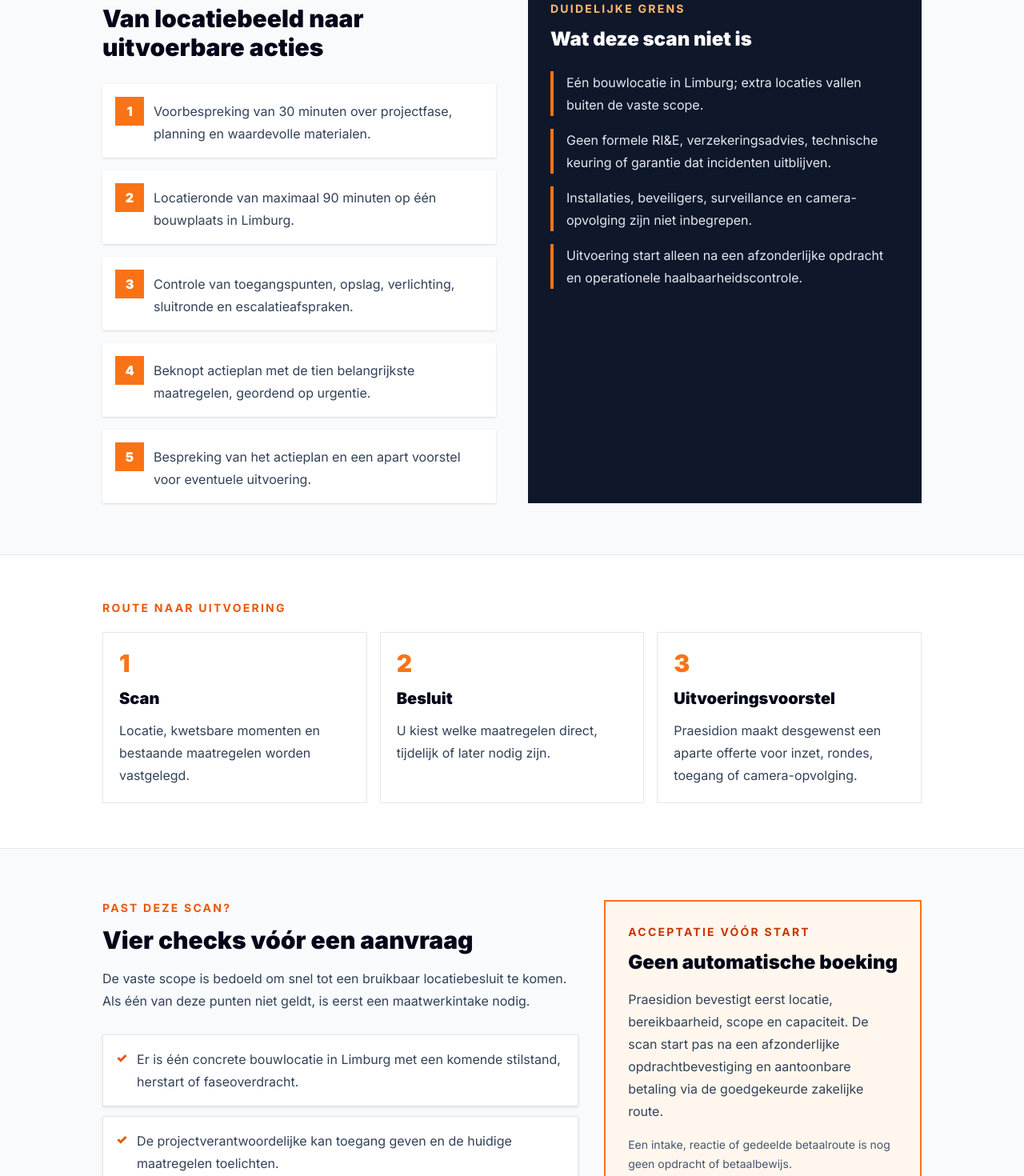
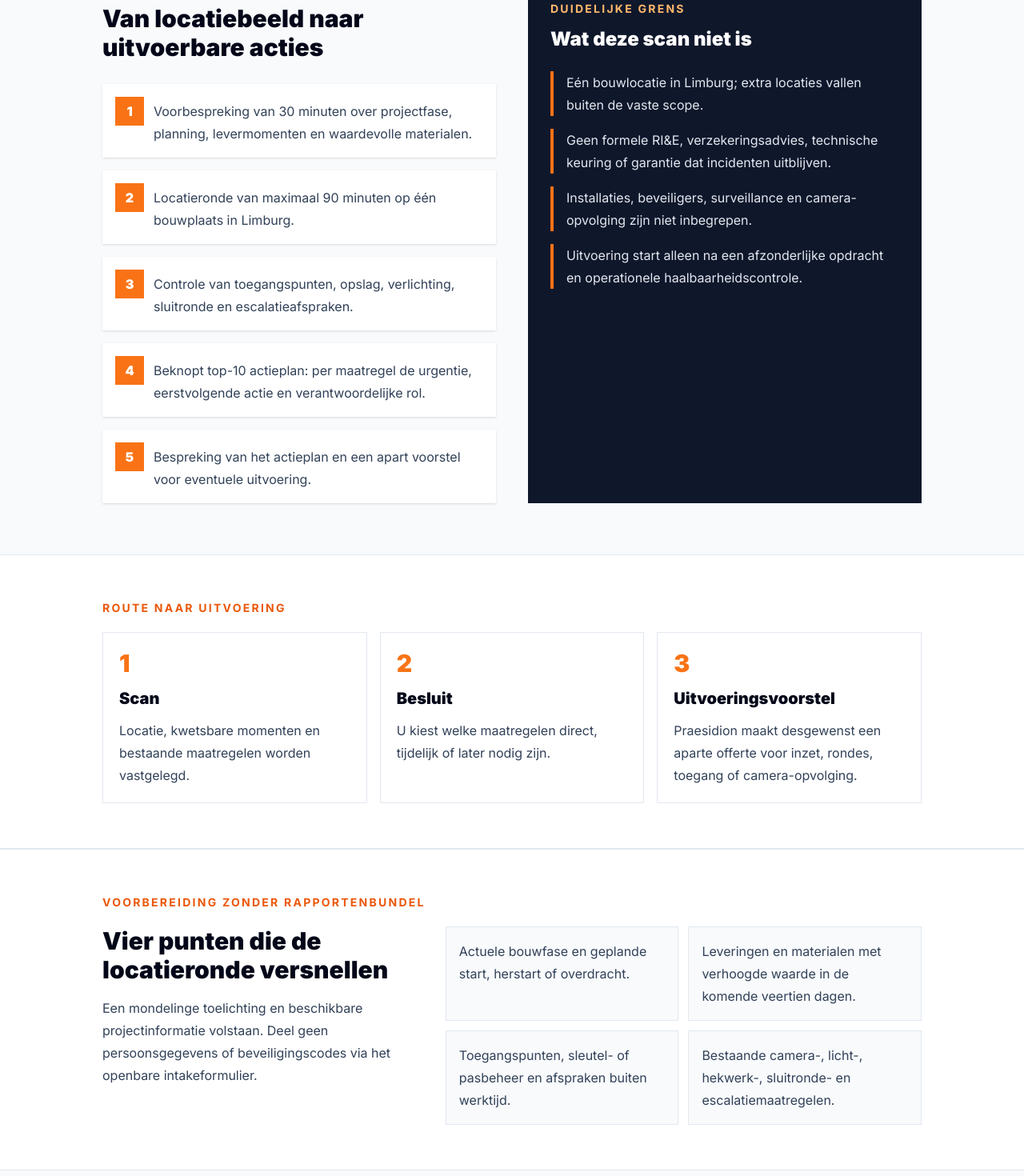
Before and after one commit to Snuushco/bouwbeveiligingnederland, a Next.js app: page /review/bouwvak-risicoscan-limburg in a window 1280 px wide. Shown: the part 900-2370 px from the top of the page at 80% size. Built offline with nearby package versions, Linux system fonts and the light colour scheme.

Commit message:
Clarify construction risk scan preparation

```diff
--- a/app/review/bouwvak-risicoscan-limburg/page.tsx
+++ b/app/review/bouwvak-risicoscan-limburg/page.tsx
@@ -9,11 +9,18 @@
 };
 
 const deliverables = [
-  "Voorbespreking van 30 minuten over projectfase, planning en waardevolle materialen.",
+  "Voorbespreking van 30 minuten over projectfase, planning, levermomenten en waardevolle materialen.",
   "Locatieronde van maximaal 90 minuten op één bouwplaats in Limburg.",
   "Controle van toegangspunten, opslag, verlichting, sluitronde en escalatieafspraken.",
-  "Beknopt actieplan met de tien belangrijkste maatregelen, geordend op urgentie.",
+  "Beknopt top-10 actieplan: per maatregel de urgentie, eerstvolgende actie en verantwoordelijke rol.",
   "Bespreking van het actieplan en een apart voorstel voor eventuele uitvoering.",
+];
+
+const preparationItems = [
+  "Actuele bouwfase en geplande start, herstart of overdracht.",
+  "Leveringen en materialen met verhoogde waarde in de komende veertien dagen.",
+  "Toegangspunten, sleutel- of pasbeheer en afspraken buiten werktijd.",
+  "Bestaande camera-, licht-, hekwerk-, sluitronde- en escalatiemaatregelen.",
 ];
 
 const boundaries = [
@@ -114,6 +121,28 @@
         </div>
       </section>
 
+      <section className="border-y border-slate-200 bg-white px-4 py-14 sm:px-6">
+        <div className="mx-auto max-w-5xl">
+          <p className="text-sm font-bold uppercase tracking-[0.16em] text-orange-600">Voorbereiding zonder rapportenbundel</p>
+          <div className="mt-5 grid gap-8 lg:grid-cols-[0.8fr_1.2fr]">
+            <div>
+              <h2 className="text-3xl font-black">Vier punten die de locatieronde versnellen</h2>
+              <p className="mt-4 leading-7 text-slate-700">
+                Een mondelinge toelichting en beschikbare projectinformatie volstaan. Deel geen
+                persoonsgegevens of beveiligingscodes via het openbare intakeformulier.
+              </p>
+            </div>
+            <ul className="grid gap-3 sm:grid-cols-2">
+              {preparationItems.map((item) => (
+                <li key={item} className="border border-slate-200 bg-slate-50 p-4 leading-7 text-slate-700">
+                  {item}
+                </li>
+              ))}
+            </ul>
+          </div>
+        </div>
+      </section>
+
       <section className="px-4 py-16 sm:px-6">
         <div className="mx-auto grid max-w-5xl gap-8 lg:grid-cols-[1.2fr_0.8fr]">
           <div>
```
